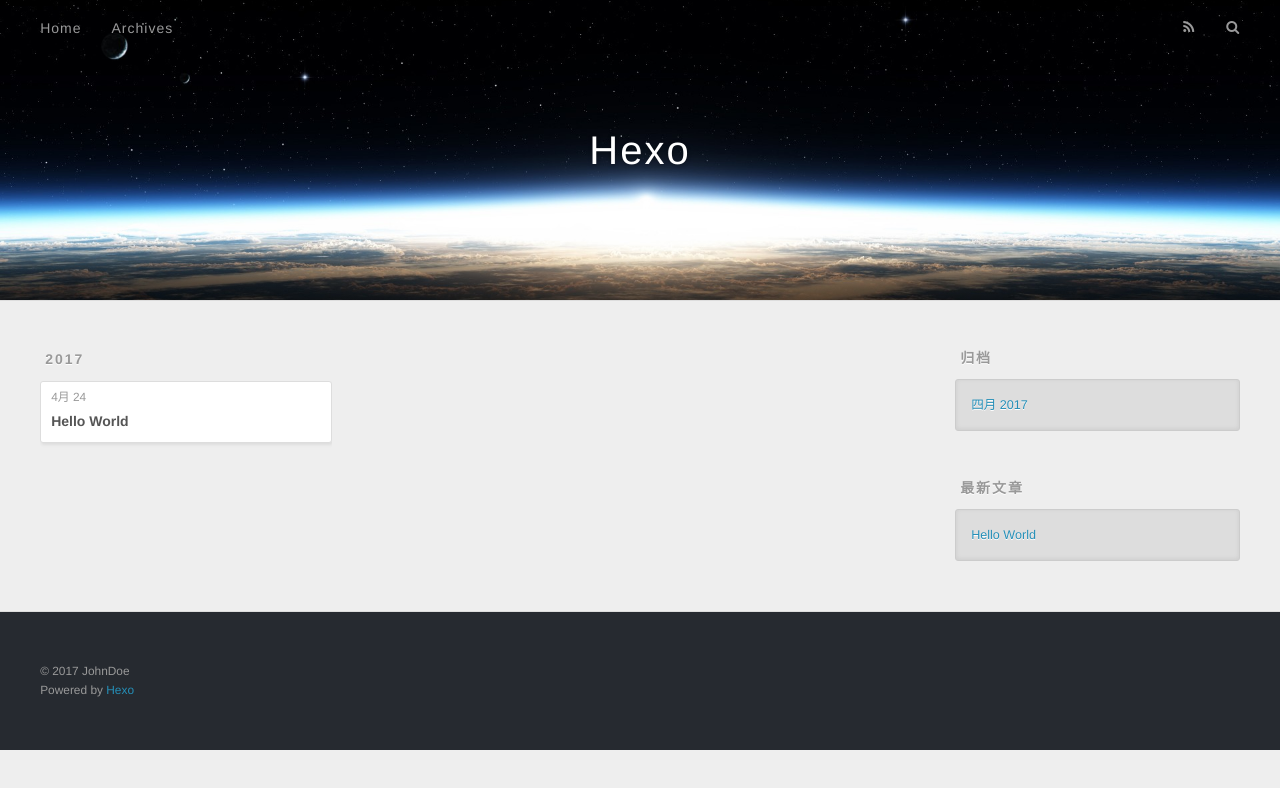
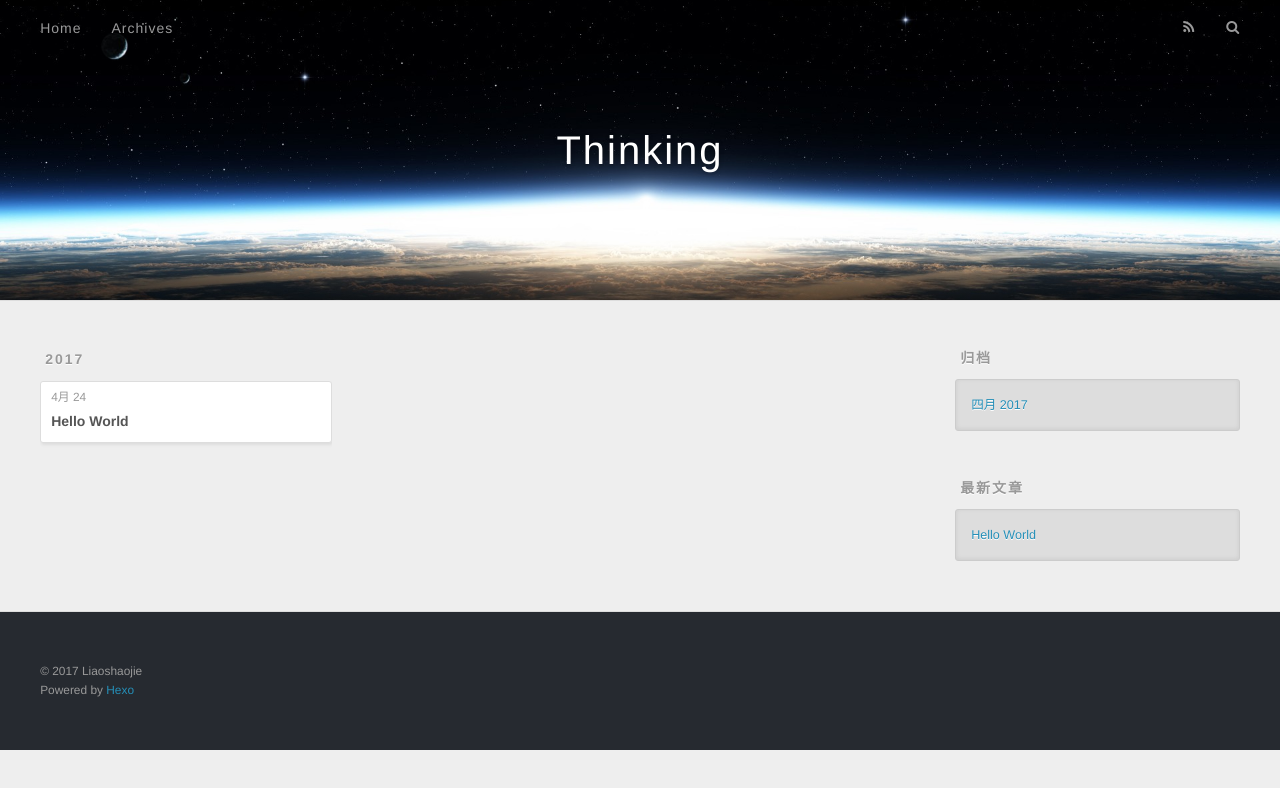
Before and after one commit to CoderTnT/CoderTnT.github.io, a plain HTML site: page archives/2017/04/index.html in a window 1280 px wide. Drawn offline with nearby package versions, Linux system fonts and the light colour scheme.

Commit message:
Site updated: 2017-04-25 16:14:04

```diff
--- a/archives/2017/04/index.html
+++ b/archives/2017/04/index.html
@@ -3,16 +3,16 @@
 <head>
   <meta charset="utf-8">
 
-  <title>归档: 2017/4 | Hexo</title>
+  <title>归档: 2017/4 | Thinking</title>
   <meta name="viewport" content="width=device-width, initial-scale=1, maximum-scale=1">
   <meta property="og:type" content="website">
-<meta property="og:title" content="Hexo">
+<meta property="og:title" content="Thinking">
 <meta property="og:url" content="http://yoursite.com/archives/2017/04/index.html">
-<meta property="og:site_name" content="Hexo">
+<meta property="og:site_name" content="Thinking">
 <meta name="twitter:card" content="summary">
-<meta name="twitter:title" content="Hexo">
+<meta name="twitter:title" content="Thinking">
 
-    <link rel="alternate" href="/atom.xml" title="Hexo" type="application/atom+xml">
+    <link rel="alternate" href="/atom.xml" title="Thinking" type="application/atom+xml">
 
 
     <link rel="icon" href="/favicon.png">
@@ -33,7 +33,7 @@
   <div id="header-outer" class="outer">
     <div id="header-title" class="inner">
       <h1 id="logo-wrap">
-        <a href="/" id="logo">Hexo</a>
+        <a href="/" id="logo">Thinking</a>
       </h1>
 
     </div>
@@ -137,7 +137,7 @@
 
   <div class="outer">
     <div id="footer-info" class="inner">
-      &copy; 2017 JohnDoe<br>
+      &copy; 2017 Liaoshaojie<br>
       Powered by <a href="http://hexo.io/" target="_blank">Hexo</a>
     </div>
   </div>
```
Also changed, not shown: 2017/04/24/hello-world/index.html (+6 -6 lines), archives/2017/index.html (+7 -7 lines), archives/index.html (+7 -7 lines), index.html (+8 -8 lines).
